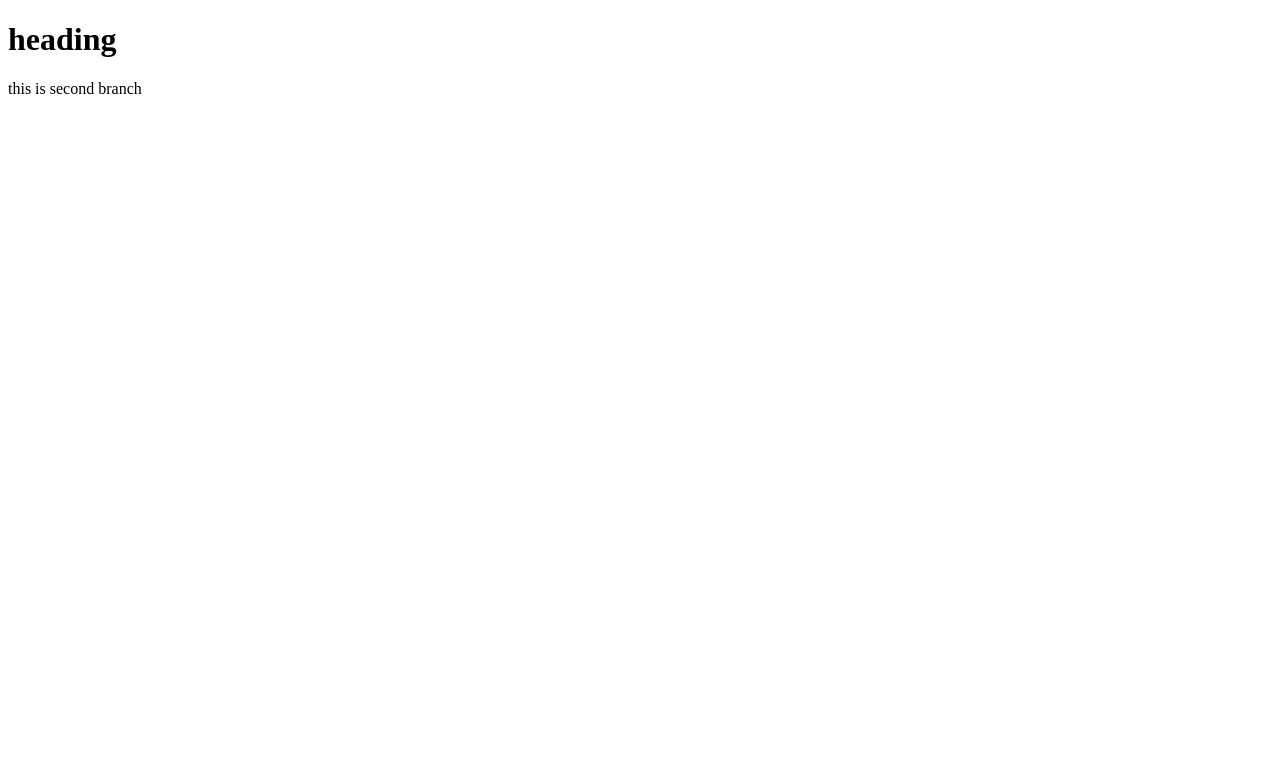
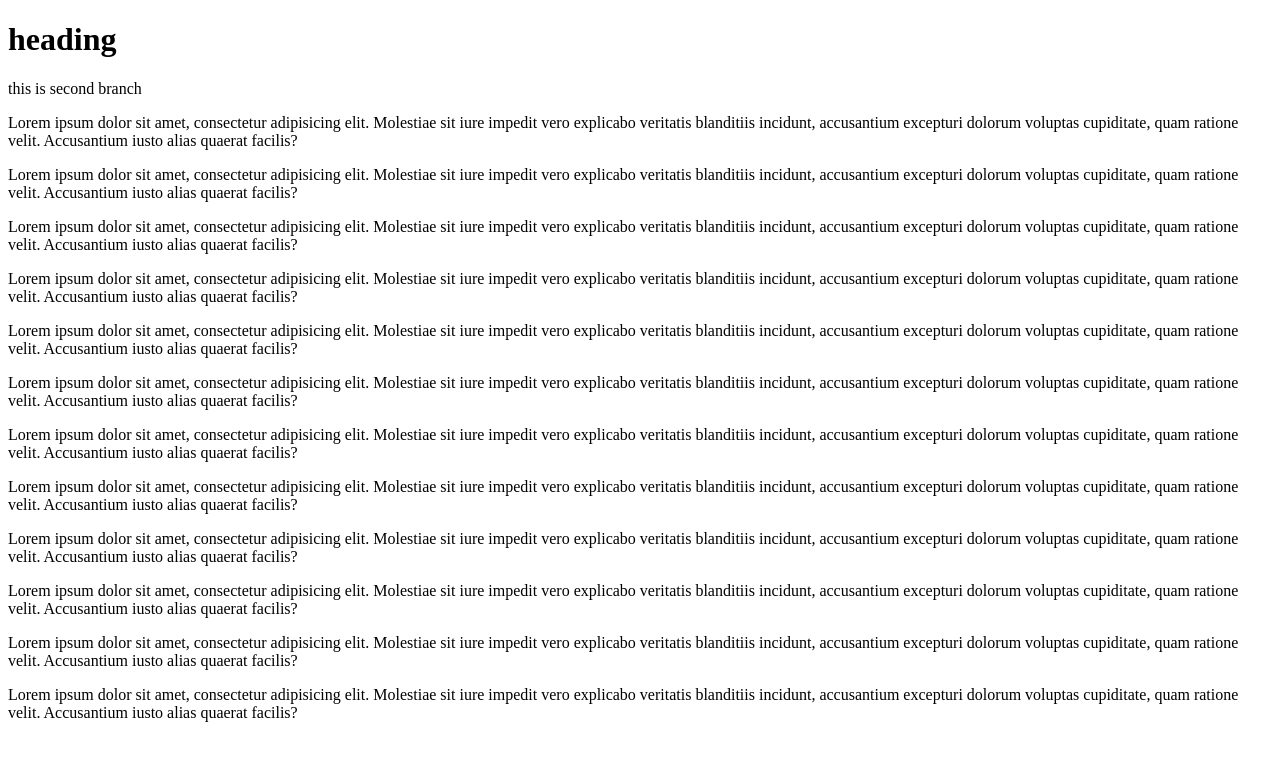
Before and after one commit to Rizwaan11/123, a plain HTML site: page index.html in a window 1280 px wide. Drawn offline with Linux system fonts and the light colour scheme.

Commit message:
second commit

```diff
--- a/index.html
+++ b/index.html
@@ -8,5 +8,17 @@
 <body>
     <h1>heading</h1>
     <p>this is second branch</p>
+    <p>Lorem ipsum dolor sit amet, consectetur adipisicing elit. Molestiae sit iure impedit vero explicabo veritatis blanditiis incidunt, accusantium excepturi dolorum voluptas cupiditate, quam ratione velit. Accusantium iusto alias quaerat facilis?</p>
+    <p>Lorem ipsum dolor sit amet, consectetur adipisicing elit. Molestiae sit iure impedit vero explicabo veritatis blanditiis incidunt, accusantium excepturi dolorum voluptas cupiditate, quam ratione velit. Accusantium iusto alias quaerat facilis?</p>
+    <p>Lorem ipsum dolor sit amet, consectetur adipisicing elit. Molestiae sit iure impedit vero explicabo veritatis blanditiis incidunt, accusantium excepturi dolorum voluptas cupiditate, quam ratione velit. Accusantium iusto alias quaerat facilis?</p>
+    <p>Lorem ipsum dolor sit amet, consectetur adipisicing elit. Molestiae sit iure impedit vero explicabo veritatis blanditiis incidunt, accusantium excepturi dolorum voluptas cupiditate, quam ratione velit. Accusantium iusto alias quaerat facilis?</p>
+    <p>Lorem ipsum dolor sit amet, consectetur adipisicing elit. Molestiae sit iure impedit vero explicabo veritatis blanditiis incidunt, accusantium excepturi dolorum voluptas cupiditate, quam ratione velit. Accusantium iusto alias quaerat facilis?</p>
+    <p>Lorem ipsum dolor sit amet, consectetur adipisicing elit. Molestiae sit iure impedit vero explicabo veritatis blanditiis incidunt, accusantium excepturi dolorum voluptas cupiditate, quam ratione velit. Accusantium iusto alias quaerat facilis?</p>
+    <p>Lorem ipsum dolor sit amet, consectetur adipisicing elit. Molestiae sit iure impedit vero explicabo veritatis blanditiis incidunt, accusantium excepturi dolorum voluptas cupiditate, quam ratione velit. Accusantium iusto alias quaerat facilis?</p>
+    <p>Lorem ipsum dolor sit amet, consectetur adipisicing elit. Molestiae sit iure impedit vero explicabo veritatis blanditiis incidunt, accusantium excepturi dolorum voluptas cupiditate, quam ratione velit. Accusantium iusto alias quaerat facilis?</p>
+    <p>Lorem ipsum dolor sit amet, consectetur adipisicing elit. Molestiae sit iure impedit vero explicabo veritatis blanditiis incidunt, accusantium excepturi dolorum voluptas cupiditate, quam ratione velit. Accusantium iusto alias quaerat facilis?</p>
+    <p>Lorem ipsum dolor sit amet, consectetur adipisicing elit. Molestiae sit iure impedit vero explicabo veritatis blanditiis incidunt, accusantium excepturi dolorum voluptas cupiditate, quam ratione velit. Accusantium iusto alias quaerat facilis?</p>
+    <p>Lorem ipsum dolor sit amet, consectetur adipisicing elit. Molestiae sit iure impedit vero explicabo veritatis blanditiis incidunt, accusantium excepturi dolorum voluptas cupiditate, quam ratione velit. Accusantium iusto alias quaerat facilis?</p>
+    <p>Lorem ipsum dolor sit amet, consectetur adipisicing elit. Molestiae sit iure impedit vero explicabo veritatis blanditiis incidunt, accusantium excepturi dolorum voluptas cupiditate, quam ratione velit. Accusantium iusto alias quaerat facilis?</p>
 </body>
 </html>
```
